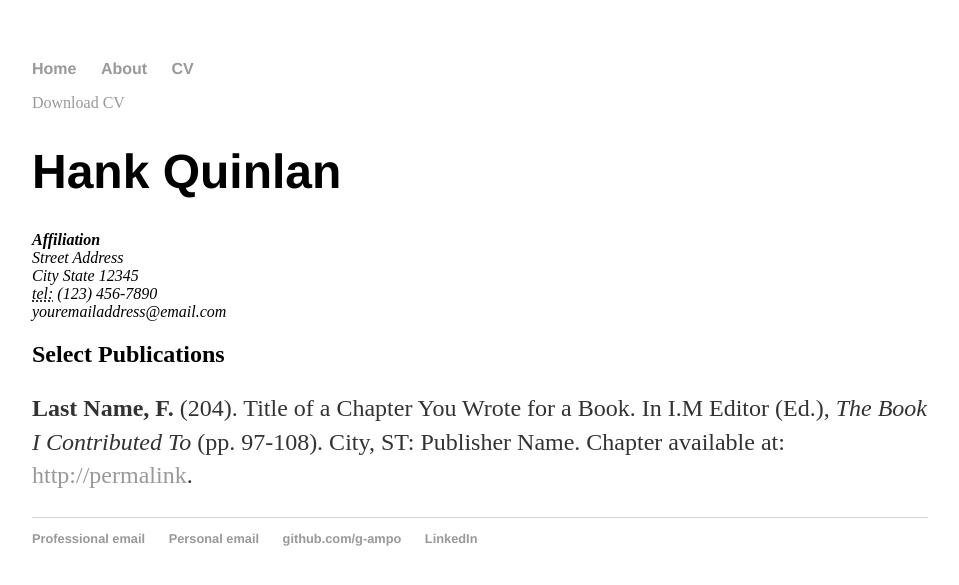
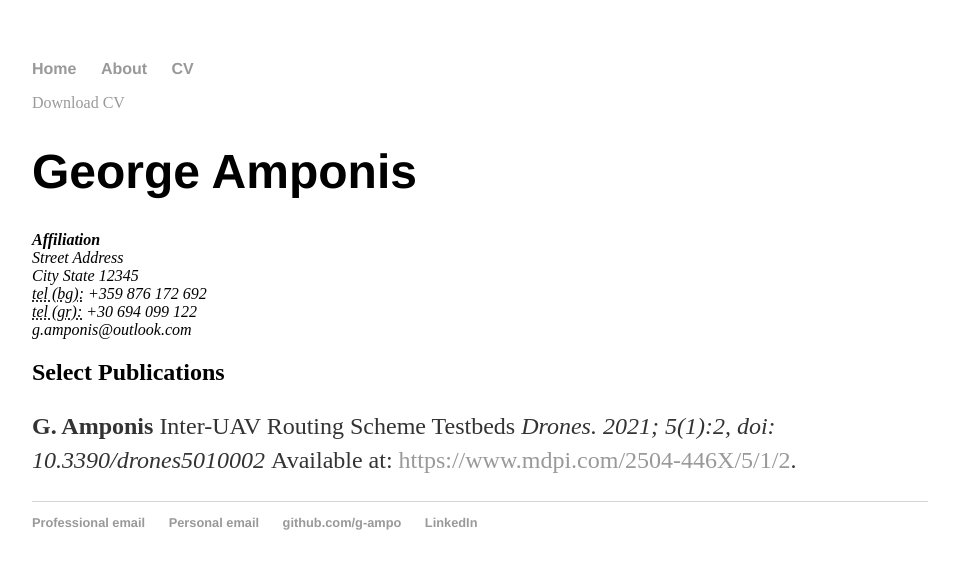
Before and after one commit to g-ampo/g-ampo.github.io, a Jekyll site: the page built from cv/index.html, in a window 1280 px wide. Shown: the top 585 px of the page, without its empty margins (160-1119 px from the left). Built offline with Jekyll 4.4.1, drawn with Linux system fonts in a browser that asks for light colours.

Commit message:
Update index.html

```diff
--- a/cv/index.html
+++ b/cv/index.html
@@ -5,18 +5,19 @@ title: CV of Your Name
 
 	<div class="cv">
 		<a href="#" class="download" title="Download CV as PDF">Download CV</a>
-					<h1>Hank Quinlan</h1>
+					<h1>George Amponis</h1>
 					<address>
 					<strong>Affiliation</strong><br>
 					Street Address<br>
 					City State 12345<br>
-					<abbr title="phone">tel:</abbr> (123) 456-7890<br>
-					<span class="obfuscate">youremailaddress@email.com</span>
+					<abbr title="phone">tel (bg):</abbr> +359 876 172 692<br>
+					<abbr title="phone">tel (gr):</abbr> +30 694 099 122<br>
+					<span class="obfuscate">g.amponis@outlook.com</span>
 					</address>
 
 					<h2>Select Publications</h2>
 
-					<p><strong>Last Name, F.</strong> (204). Title of a Chapter You Wrote for a Book. In I.M Editor (Ed.), <em>The Book I Contributed To</em> (pp. 97-108). City, ST: Publisher Name. Chapter available at: <a href="#">http://permalink</a>.
+					<p><strong>G. Amponis</strong> Inter-UAV Routing Scheme Testbeds <em> Drones. 2021; 5(1):2, doi: 10.3390/drones5010002 </em> Available at: <a href="#">https://www.mdpi.com/2504-446X/5/1/2</a>.
 
 
 	</div>
```
